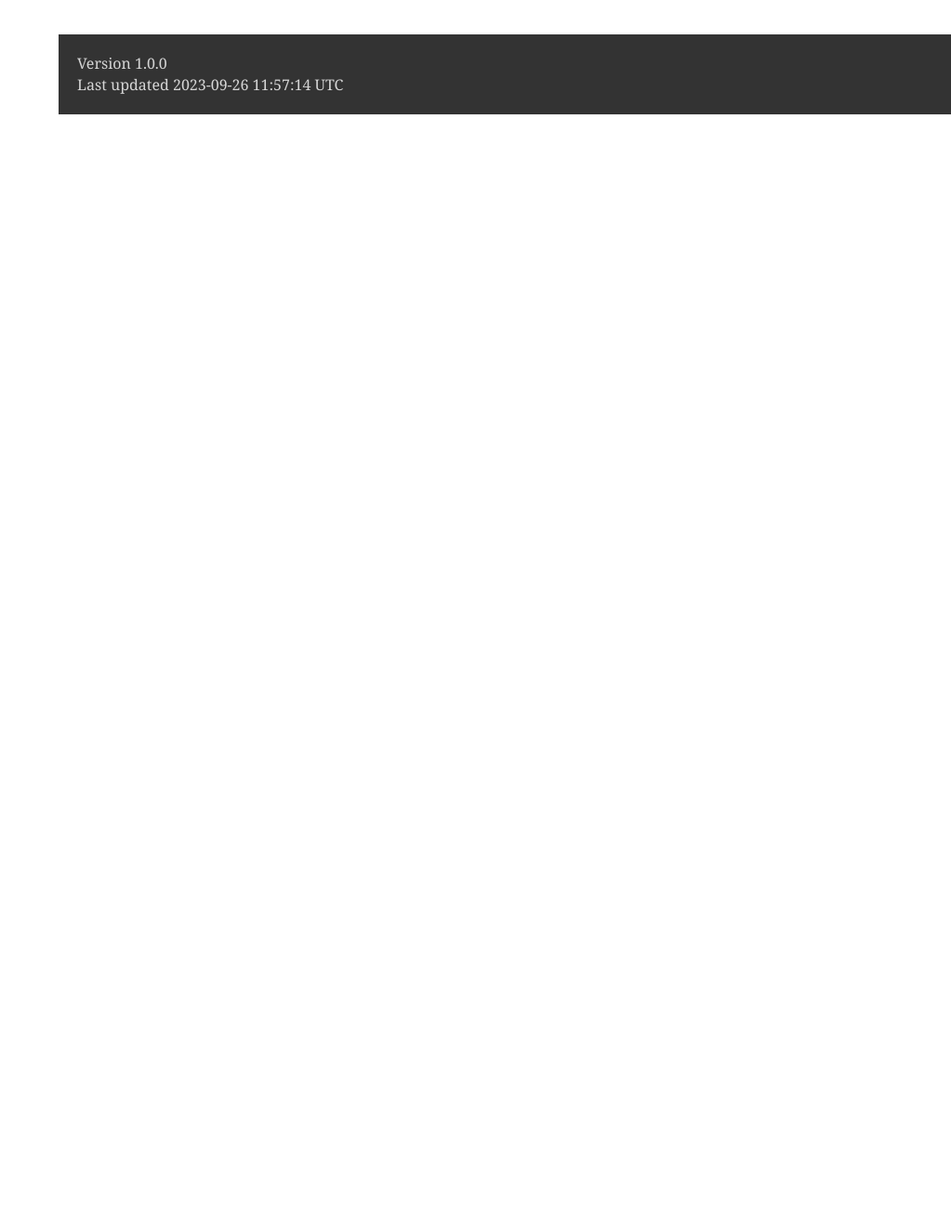
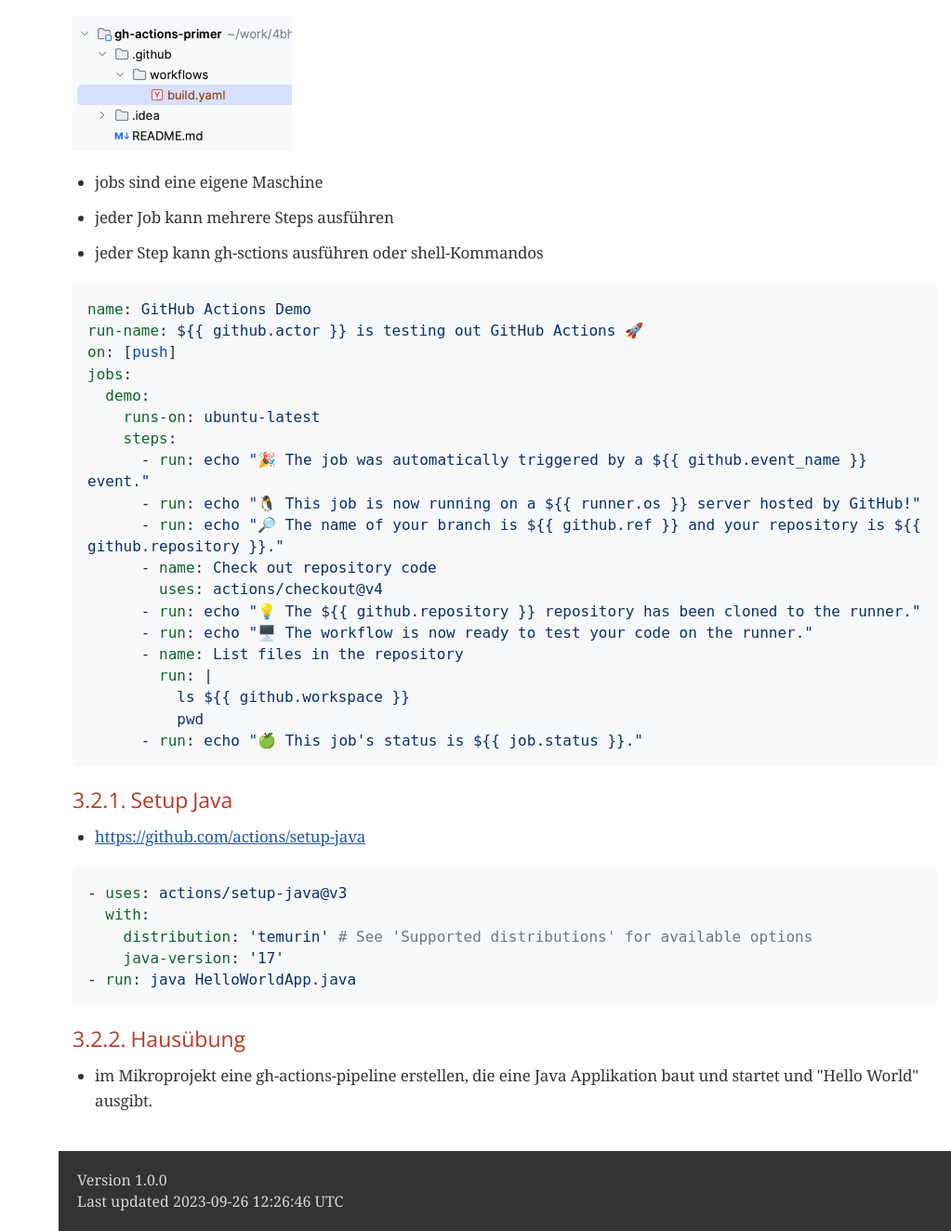
Before and after one commit to 2324-4bhif-syp/2324-4bhif-syp-lecture-notes, a plain HTML site: page index.html in a window 1280 px wide. Shown: the part 7265-8589 px from the top of the page at 93% size, without its empty margins (257-1280 px from the left). Before the commit the page ends 7388 px from the top, so only its background shows below. Drawn offline with nearby package versions, Linux system fonts and the light colour scheme; a web font is replaced by a local one.

Commit message:
Deploying to gh-pages from @ 2324-4bhif-syp/2324-4bhif-syp-lecture-notes@ad92eed465a3593068519f9920c472f9e6491216 🚀

```diff
--- a/index.html
+++ b/index.html
@@ -930,6 +930,76 @@
 </li>
 </ul>
 </div>
+<div class="imageblock">
+<div class="content">
+<img src="images/folder-for-gh-actions.png" alt="folder for gh actions">
+</div>
+</div>
+<div class="ulist">
+<ul>
+<li>
+<p>jobs sind eine eigene Maschine</p>
+</li>
+<li>
+<p>jeder Job kann mehrere Steps ausführen</p>
+</li>
+<li>
+<p>jeder Step kann gh-sctions ausführen oder shell-Kommandos</p>
+</li>
+</ul>
+</div>
+<div class="listingblock">
+<div class="content">
+<pre class="rouge highlight"><code data-lang="yaml"><span class="na">name</span><span class="pi">:</span> <span class="s">GitHub Actions Demo</span>
+<span class="na">run-name</span><span class="pi">:</span> <span class="s">${{ github.actor }} is testing out GitHub Actions 🚀</span>
+<span class="na">on</span><span class="pi">:</span> <span class="pi">[</span><span class="nv">push</span><span class="pi">]</span>
+<span class="na">jobs</span><span class="pi">:</span>
+  <span class="na">demo</span><span class="pi">:</span>
+    <span class="na">runs-on</span><span class="pi">:</span> <span class="s">ubuntu-latest</span>
+    <span class="na">steps</span><span class="pi">:</span>
+      <span class="pi">-</span> <span class="na">run</span><span class="pi">:</span> <span class="s">echo "🎉 The job was automatically triggered by a ${{ github.event_name }} event."</span>
+      <span class="pi">-</span> <span class="na">run</span><span class="pi">:</span> <span class="s">echo "🐧 This job is now running on a ${{ runner.os }} server hosted by GitHub!"</span>
+      <span class="pi">-</span> <span class="na">run</span><span class="pi">:</span> <span class="s">echo "🔎 The name of your branch is ${{ github.ref }} and your repository is ${{ github.repository }}."</span>
+      <span class="pi">-</span> <span class="na">name</span><span class="pi">:</span> <span class="s">Check out repository code</span>
+        <span class="na">uses</span><span class="pi">:</span> <span class="s">actions/checkout@v4</span>
+      <span class="pi">-</span> <span class="na">run</span><span class="pi">:</span> <span class="s">echo "💡 The ${{ github.repository }} repository has been cloned to the runner."</span>
+      <span class="pi">-</span> <span class="na">run</span><span class="pi">:</span> <span class="s">echo "🖥️ The workflow is now ready to test your code on the runner."</span>
+      <span class="pi">-</span> <span class="na">name</span><span class="pi">:</span> <span class="s">List files in the repository</span>
+        <span class="na">run</span><span class="pi">:</span> <span class="pi">|</span>
+          <span class="s">ls ${{ github.workspace }}</span>
+          <span class="s">pwd</span>
+      <span class="pi">-</span> <span class="na">run</span><span class="pi">:</span> <span class="s">echo "🍏 This job's status is ${{ job.status }}."</span></code></pre>
+</div>
+</div>
+<div class="sect3">
+<h4 id="_setup_java"><a class="anchor" href="#_setup_java"></a>3.2.1. Setup Java</h4>
+<div class="ulist">
+<ul>
+<li>
+<p><a href="https://github.com/actions/setup-java" class="bare">https://github.com/actions/setup-java</a></p>
+</li>
+</ul>
+</div>
+<div class="listingblock">
+<div class="content">
+<pre class="rouge highlight"><code data-lang="yaml"><span class="pi">-</span> <span class="na">uses</span><span class="pi">:</span> <span class="s">actions/setup-java@v3</span>
+  <span class="na">with</span><span class="pi">:</span>
+    <span class="na">distribution</span><span class="pi">:</span> <span class="s1">'</span><span class="s">temurin'</span> <span class="c1"># See 'Supported distributions' for available options</span>
+    <span class="na">java-version</span><span class="pi">:</span> <span class="s1">'</span><span class="s">17'</span>
+<span class="pi">-</span> <span class="na">run</span><span class="pi">:</span> <span class="s">java HelloWorldApp.java</span></code></pre>
+</div>
+</div>
+</div>
+<div class="sect3">
+<h4 id="_hausübung"><a class="anchor" href="#_hausübung"></a>3.2.2. Hausübung</h4>
+<div class="ulist">
+<ul>
+<li>
+<p>im Mikroprojekt eine gh-actions-pipeline erstellen, die eine Java Applikation baut und startet und "Hello World" ausgibt.</p>
+</li>
+</ul>
+</div>
+</div>
 </div>
 </div>
 </div>
@@ -937,7 +1007,7 @@
 <div id="footer">
 <div id="footer-text">
 Version 1.0.0<br>
-Last updated 2023-09-26 11:57:14 UTC
+Last updated 2023-09-26 12:26:46 UTC
 </div>
 </div>
 </body>
```
Also changed, not shown: file.html (+1 -1 lines), somePage.html (+1 -1 lines), images/folder-for-gh-actions.png (added).
